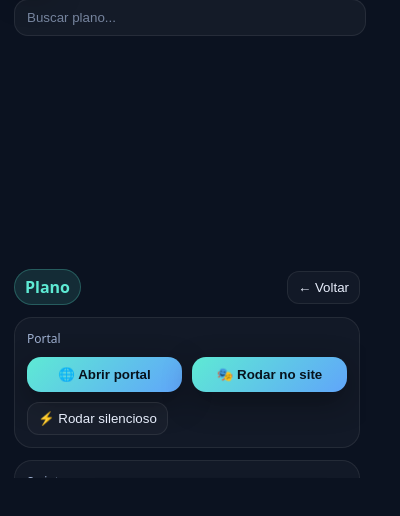
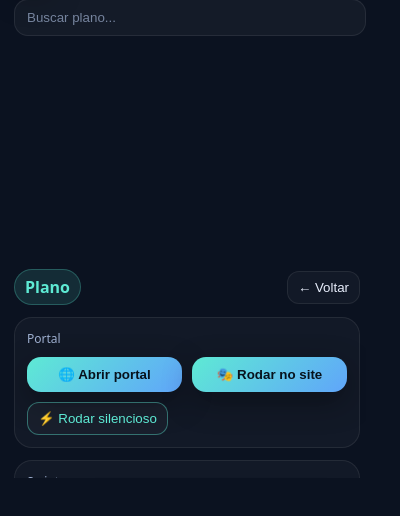
Before and after one commit to WillianVagner123/healthplan-cloudrun-extension, a browser extension: page chrome-extension/popup.html in a window 400 px wide. Shown: the part 68-584 px from the top of the page. Drawn offline with Linux system fonts and the light colour scheme; no server answers.

Commit message:
Add styles for btnRunSilent and logo border-radius

```diff
--- a/chrome-extension/popup.css
+++ b/chrome-extension/popup.css
@@ -63,6 +63,7 @@ html, body{
   width:100%;
   height:100%;
   object-fit:cover;
+  border-radius: 14px;
 }
 
 .title{
@@ -103,6 +104,13 @@ html, body{
   outline:none;
 }
 .search input::placeholder{ color:rgba(159,176,208,.7); }
+#btnRunSilent {
+  border-color: rgba(94,234,212,.4);
+  color: var(--accent);
+}
+#btnRunSilent:hover {
+  background: rgba(94,234,212,.12);
+}
 
 /* Área “central” única que rola */
 .list,
```
